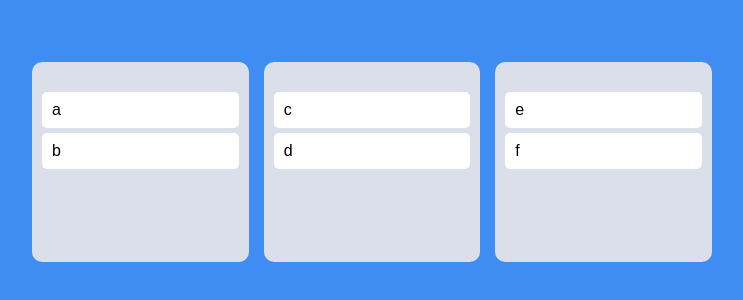
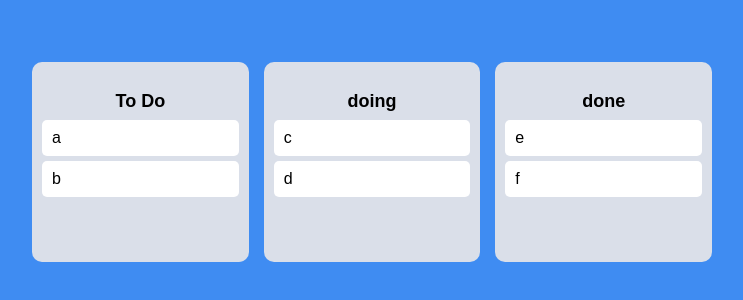
Before and after one commit to taehyeon0412/react_my-trello, a React (Create React App) app: page / in a window 1280 px wide. Shown: the part 238-538 px from the top of the page, without its empty margins (268-1011 px from the left). Built offline with nearby package versions, Linux system fonts and the light colour scheme.

Commit message:
Same Board Movement

```diff
--- a/src/App.tsx
+++ b/src/App.tsx
@@ -23,22 +23,31 @@ const Boards = styled.div`
 
 function App() {
   const [toDos, setToDos] = useRecoilState(toDoState);
-  const onDragEnd = ({ draggableId, destination, source }: DropResult) => {
-    if (!destination) return;
-    //destination이 아닐결우 = 드롭한 곳이 똑같은 위치일경우 그냥 리턴한다
+  const onDragEnd = (info: DropResult) => {
+    const { draggableId, destination, source } = info;
 
-    /* setToDos((oldToDos) => {
-      const toDosCopy = [...oldToDos]; //...oldToDos는 모든값들을 쓴다는뜻
-      /* dnd 후 자리가 변경되게 하려면 드래그한 아이템을 삭제 후
-      드랍한 위치에 다시 추가해주는 방법을 쓰면된다 splice사용
+    console.log(info);
+    if (destination?.droppableId === source.droppableId) {
+      //같은 보드에서 변경이 있을 경우
 
-      toDosCopy.splice(source.index, 1);
-      //source.index는 드래그한 index 번호
-      toDosCopy.splice(destination?.index, 0, draggableId);
-      //destination.index는 드롭한 위치 index 번호
-      //draggableId는 toDo이다
-      return toDosCopy;
-    }); */
+      setToDos((allBoards) => {
+        const boardCopy = [...allBoards[source.droppableId]];
+        //source.droppableId로 부터 array를 복사함
+        //droppableId ==> array 이름 (To Do,doing등등)
+
+        boardCopy.splice(source.index, 1);
+        //source.index는 드래그한 index 번호
+        boardCopy.splice(destination?.index, 0, draggableId);
+        //destination.index는 드롭한 위치 index 번호
+        //draggableId는 toDo이다
+
+        return {
+          ...allBoards,
+          [source.droppableId]: boardCopy,
+        };
+        //수정된 보드(boardCopy) + 다른 보드들도 모두 불러와야 된다(allBoards)
+      });
+    }
   };
 
   return (
@@ -65,4 +74,31 @@ x.splice(0,1)이라면 인덱스0번부터 아이템 1개를 삭제한다라는
 x.splice(1,0,"a")이라면 인덱스 1번부터 시작하여 0개의 아이템을 지우고 그자리에
 a를 추가한다는 뜻이다  */
 
+/* 1개의 보드만 사용할때 방법
+
+      if (!destination) return;
+      //destination이 아닐결우 = 드롭한 곳이 똑같은 위치일경우 그냥 리턴한다
+
+      setToDos((oldToDos) => {
+      const toDosCopy = [...oldToDos]; //...oldToDos는 모든값들을 쓴다는뜻
+      /* dnd 후 자리가 변경되게 하려면 드래그한 아이템을 삭제 후
+      드랍한 위치에 다시 추가해주는 방법을 쓰면된다 splice사용
+
+      toDosCopy.splice(source.index, 1);
+      //source.index는 드래그한 index 번호
+
+      toDosCopy.splice(destination?.index, 0, draggableId);
+      //destination.index는 드롭한 위치 index 번호
+      //draggableId는 toDo이다
+
+      return toDosCopy;
+    }); */
+
+/*--------------------------------------------------------------*/
+
+/*여러개의 보드를 사용할때 방법
+1. 변경이 일어난 보드만 복사한다. => boardCopy
+2. 변경이 일어난 보드의 복사본을 기존에 있던 보드옆에 붙여준다 => allBoards
+*/
+
 /*Object.keys() =>> 오브젝트가 가진 키가 나옴*/
--- a/src/atoms.tsx
+++ b/src/atoms.tsx
@@ -8,8 +8,10 @@ interface IToDoState {
 export const toDoState = atom<IToDoState>({
   key: "toDo",
   default: {
-    to_do: ["a", "b"],
+    "To Do": ["a", "b"],
     doing: ["c", "d"],
     done: ["e", "f"],
   },
 });
+
+//"To Do"에만 ""있는 이유 => 띄어쓰기가 안되기때문에 ""로 감싸면 띄어쓰기 가능
--- a/src/components/Board.tsx
+++ b/src/components/Board.tsx
@@ -2,12 +2,21 @@ import { Droppable } from "react-beautiful-dnd";
 import styled from "styled-components";
 import DraggableCard from "./DraggableCard";
 
-const Wrapper = styled.div`
+const BroadWrapper = styled.div`
   padding: 20px 10px;
   padding-top: 30px;
   border-radius: 10px;
   background-color: ${(props) => props.theme.boardColor};
   min-height: 200px;
+`;
+
+const Wrapper = styled.div``;
+
+const Title = styled.h2`
+  text-align: center;
+  font-weight: 600;
+  margin-bottom: 10px;
+  font-size: 18px;
 `;
 
 interface IBoardProps {
@@ -17,6 +26,8 @@ interface IBoardProps {
 
 function Board({ toDos, boardId }: IBoardProps) {
   return (
+    <BroadWrapper>
+      <Title>{boardId}</Title>
       <Droppable droppableId={boardId}>
         {(provided) => (
           <Wrapper ref={provided.innerRef} {...provided.droppableProps}>
@@ -28,6 +39,7 @@ function Board({ toDos, boardId }: IBoardProps) {
           </Wrapper>
         )}
       </Droppable>
+    </BroadWrapper>
   );
 }
 
```
Lines whose indentation alone changed are shown as unchanged.
